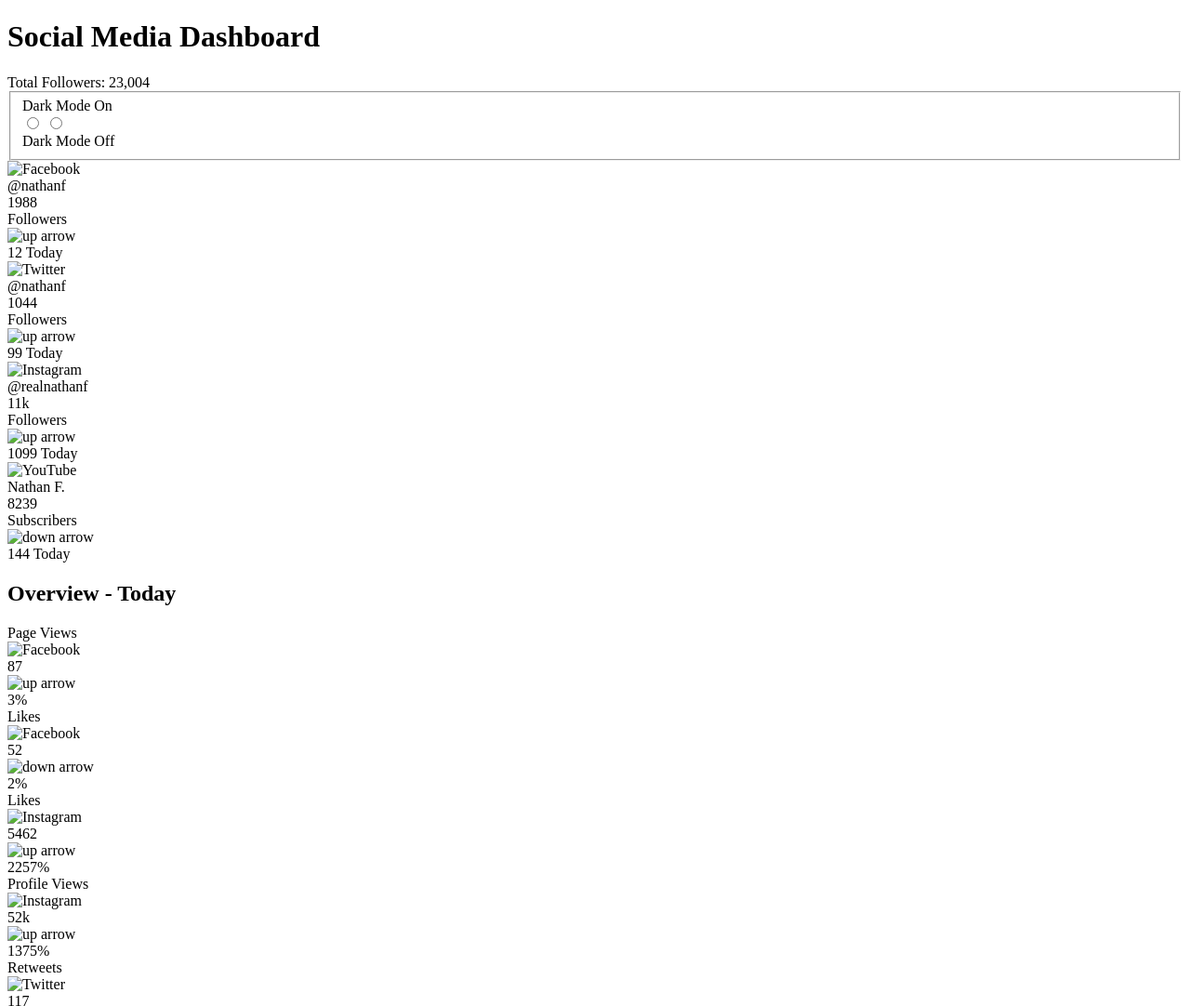
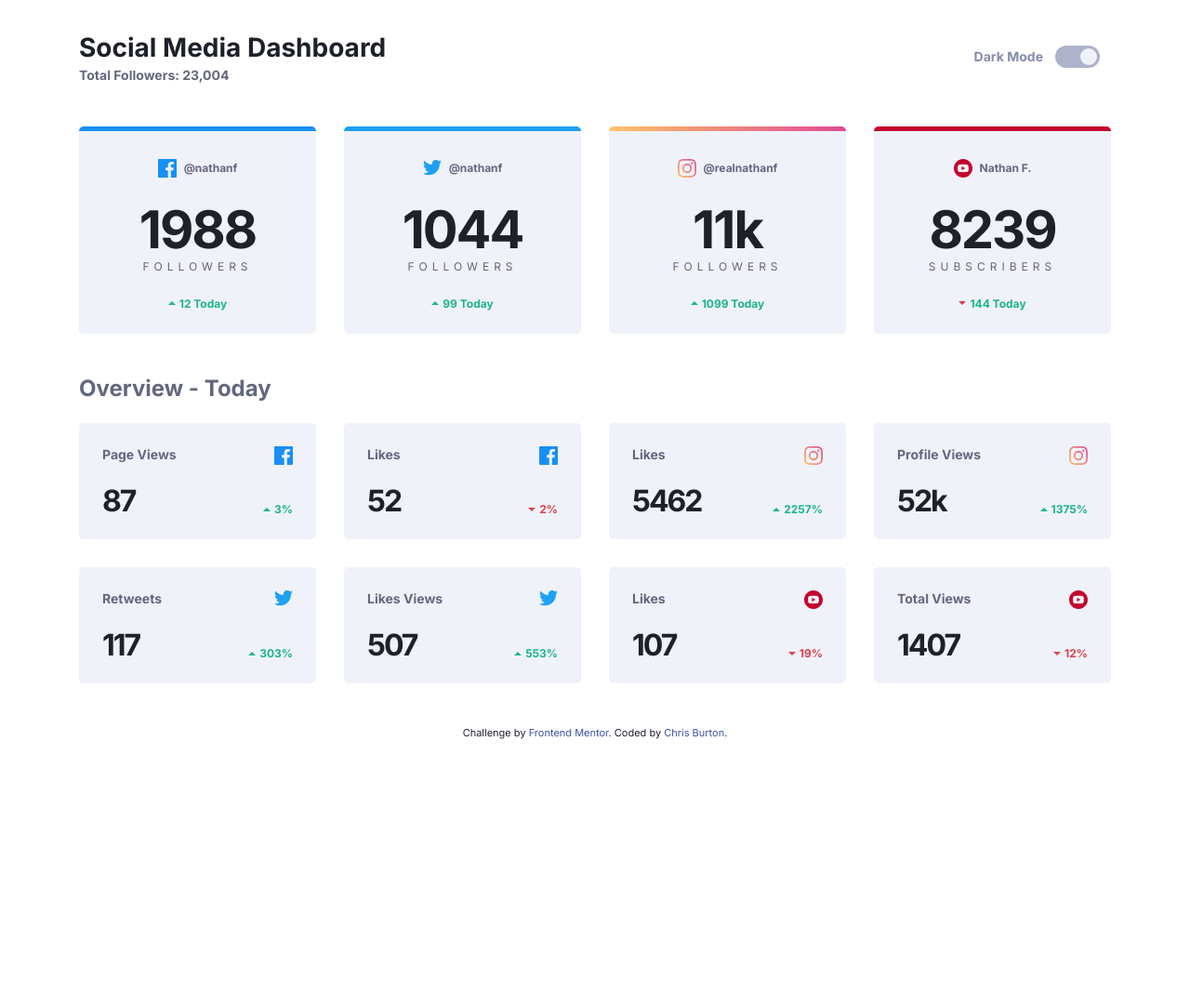
Before and after one commit to Wizzle13/socialmediadashboard, a website: page index.html in a window 1280 px wide. Shown: the top 1082 px of the page at 93% size. After the commit the page ends 800 px from the top, so only its background shows below. Drawn offline with nearby package versions, Linux system fonts and the light colour scheme; files that its build step writes are made by us from their sources; the site is published under a folder, as on GitHub Pages, so addresses that start at the root find nothing.

Commit message:
update link locations

```diff
--- a/index.html
+++ b/index.html
@@ -15,8 +15,8 @@
      href="https://fonts.googleapis.com/css2?family=Inter:wght@400;700&display=swap"
      rel="stylesheet"
    />
-    <link rel="stylesheet" href="/dist/style.css">
-    <script defer src="/dist/script.js"></script>
+    <link rel="stylesheet" href="./dist/style.css">
+    <script defer src="./dist/script.js"></script>
 
   <!-- Feel free to remove these styles or customise in your own stylesheet 👍 -->
   <style>
@@ -53,7 +53,7 @@
       <div class="card card--facebook">
         <div class="card__platform">
 
-          <img class="card__icon" src="/images/icon-facebook.svg" alt="Facebook">
+          <img class="card__icon" src="./images/icon-facebook.svg" alt="Facebook">
 
           <div class="card__username">
             @nathanf
@@ -66,7 +66,7 @@
           <div class="card__label">Followers</div>
         </div>
         <div class="card__change card__change--up">
-          <img src="/images/icon-up.svg" alt="up arrow" />
+          <img src="./images/icon-up.svg" alt="up arrow" />
           <div class="card__number">12 Today</div>
         </div>
 
@@ -75,7 +75,7 @@
       <div class="card card--twitter">
         <div class="card__platform">
 
-          <img class="card__icon" src="/images/icon-twitter.svg" alt="Twitter">
+          <img class="card__icon" src="./images/icon-twitter.svg" alt="Twitter">
 
           <div class="card__username">
             @nathanf
@@ -88,7 +88,7 @@
           <div class="card__label">Followers</div>
         </div>
         <div class="card__change card__change--up">
-          <img src="/images/icon-up.svg" alt="up arrow" />
+          <img src="./images/icon-up.svg" alt="up arrow" />
           <div class="card__number">99 Today</div>
         </div>
 
@@ -97,7 +97,7 @@
       <div class="card card--instagram">
         <div class="card__platform">
 
-          <img class="card__icon" src="/images/icon-instagram.svg" alt="Instagram">
+          <img class="card__icon" src="./images/icon-instagram.svg" alt="Instagram">
 
           <div class="card__username">
             @realnathanf
@@ -110,7 +110,7 @@
           <div class="card__label">Followers</div>
         </div>
         <div class="card__change card__change--up">
-          <img src="/images/icon-up.svg" alt="up arrow" />
+          <img src="./images/icon-up.svg" alt="up arrow" />
           <div class="card__number">1099 Today</div>
         </div>
 
@@ -119,7 +119,7 @@
       <div class="card card--youtube">
         <div class="card__platform">
 
-          <img class="card__icon" src="/images/icon-youtube.svg" alt="YouTube">
+          <img class="card__icon" src="./images/icon-youtube.svg" alt="YouTube">
 
           <div class="card__username">
             Nathan F.
@@ -132,7 +132,7 @@
           <div class="card__label">Subscribers</div>
         </div>
         <div class="card__change card__change--up">
-          <img src="/images/icon-down.svg" alt="down arrow" />
+          <img src="./images/icon-down.svg" alt="down arrow" />
           <div class="card__number">144 Today</div>
         </div>
 
@@ -147,10 +147,10 @@
         <!-- facebook page views -->
         <div class="card card-grid">
           <div class="card__subtitle">Page Views</div>
-          <img class="" src="/images/icon-facebook.svg" alt="Facebook">
+          <img class="" src="./images/icon-facebook.svg" alt="Facebook">
           <div class="card__count card__count--small">87</div>
           <div class="card__change card__change--up">
-            <img src="/images/icon-up.svg" alt="up arrow" />
+            <img src="./images/icon-up.svg" alt="up arrow" />
             <div class="card__number">3%</div>
           </div>
 
@@ -158,10 +158,10 @@
         <!-- facebook Likes -->
         <div class="card card-grid">
           <div class="card__subtitle">Likes</div>
-          <img class="" src="/images/icon-facebook.svg" alt="Facebook">
+          <img class="" src="./images/icon-facebook.svg" alt="Facebook">
           <div class="card__count card__count--small">52</div>
           <div class="card__change card__change--down">
-            <img src="/images/icon-down.svg" alt="down arrow" />
+            <img src="./images/icon-down.svg" alt="down arrow" />
             <div class="card__number">2%</div>
           </div>
 
@@ -169,10 +169,10 @@
         <!-- instagram Likes -->
         <div class="card card-grid">
           <div class="card__subtitle">Likes</div>
-          <img class="" src="/images/icon-instagram.svg" alt="Instagram">
+          <img class="" src="./images/icon-instagram.svg" alt="Instagram">
           <div class="card__count card__count--small">5462</div>
           <div class="card__change card__change--up">
-            <img src="/images/icon-up.svg" alt="up arrow" />
+            <img src="./images/icon-up.svg" alt="up arrow" />
             <div class="card__number">2257%</div>
           </div>
 
@@ -180,10 +180,10 @@
         <!-- instagram views -->
         <div class="card card-grid">
           <div class="card__subtitle">Profile Views</div>
-          <img class="" src="/images/icon-instagram.svg" alt="Instagram">
+          <img class="" src="./images/icon-instagram.svg" alt="Instagram">
           <div class="card__count card__count--small">52k</div>
           <div class="card__change card__change--up">
-            <img src="/images/icon-up.svg" alt="up arrow" />
+            <img src="./images/icon-up.svg" alt="up arrow" />
             <div class="card__number">1375%</div>
           </div>
 
@@ -191,10 +191,10 @@
         <!-- twitter retweets -->
         <div class="card card-grid">
           <div class="card__subtitle">Retweets</div>
-          <img class="" src="/images/icon-twitter.svg" alt="Twitter">
+          <img class="" src="./images/icon-twitter.svg" alt="Twitter">
           <div class="card__count card__count--small">117</div>
           <div class="card__change card__change--up">
-            <img src="/images/icon-up.svg" alt="up arrow" />
+            <img src="./images/icon-up.svg" alt="up arrow" />
             <div class="card__number">303%</div>
           </div>
 
@@ -202,10 +202,10 @@
         <!-- twitter likes -->
         <div class="card card-grid">
           <div class="card__subtitle">Likes Views</div>
-          <img class="" src="/images/icon-twitter.svg" alt="Twitter">
+          <img class="" src="./images/icon-twitter.svg" alt="Twitter">
           <div class="card__count card__count--small">507</div>
           <div class="card__change card__change--up">
-            <img src="/images/icon-up.svg" alt="up arrow" />
+            <img src="./images/icon-up.svg" alt="up arrow" />
             <div class="card__number">553%</div>
           </div>
 
@@ -213,10 +213,10 @@
         <!-- youtube likes-->
         <div class="card card-grid">
           <div class="card__subtitle">Likes</div>
-          <img class="" src="/images/icon-youtube.svg" alt="YouTube">
+          <img class="" src="./images/icon-youtube.svg" alt="YouTube">
           <div class="card__count card__count--small">107</div>
           <div class="card__change card__change--down">
-            <img src="/images/icon-down.svg" alt="down arrow" />
+            <img src="./images/icon-down.svg" alt="down arrow" />
             <div class="card__number">19%</div>
           </div>
 
@@ -224,10 +224,10 @@
         <!-- youtube views-->
         <div class="card card-grid">
           <div class="card__subtitle">Total Views</div>
-          <img class="" src="/images/icon-youtube.svg" alt="YouTube">
+          <img class="" src="./images/icon-youtube.svg" alt="YouTube">
           <div class="card__count card__count--small">1407</div>
           <div class="card__change card__change--down">
-            <img src="/images/icon-down.svg" alt="down arrow" />
+            <img src="./images/icon-down.svg" alt="down arrow" />
             <div class="card__number">12%</div>
           </div>
 
```
